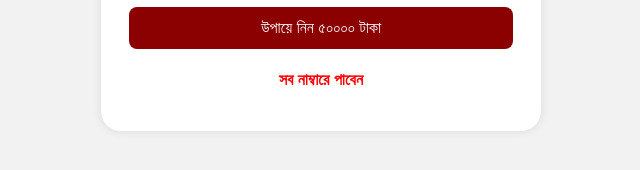
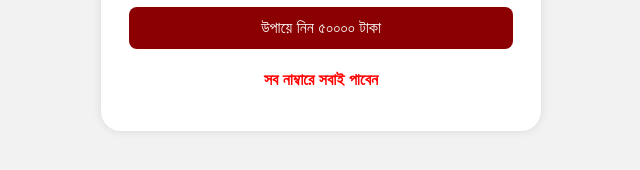
Before and after one commit to Hmasuk360/Gp-offer, a plain HTML site: page index.html in a window 1280 px wide. Shown: the part 408-578 px from the top of the page, 319-959 px from the left. Drawn offline with Linux system fonts and the light colour scheme.

Commit message:
সবাই পাবেন

```diff
--- a/index.html
+++ b/index.html
@@ -63,4 +63,4 @@
     <a href="https://demovewi.blogspot.com/2025/05/blog-post.html-রকেট" class="btn red">রকেটে  নিন ৫০০০০ টাকা</a>
     <a href="https://demovewi.blogspot.com/2025/05/blog-post.html-উপায়" class="btn brown">উপায়ে নিন ৫০০০০ টাকা</a>
 
-    <div class="btn title-red">সব নাম্বারে পাবেন</div>
+    <div class="btn title-red">সব নাম্বারে সবাই  পাবেন</div>
```
